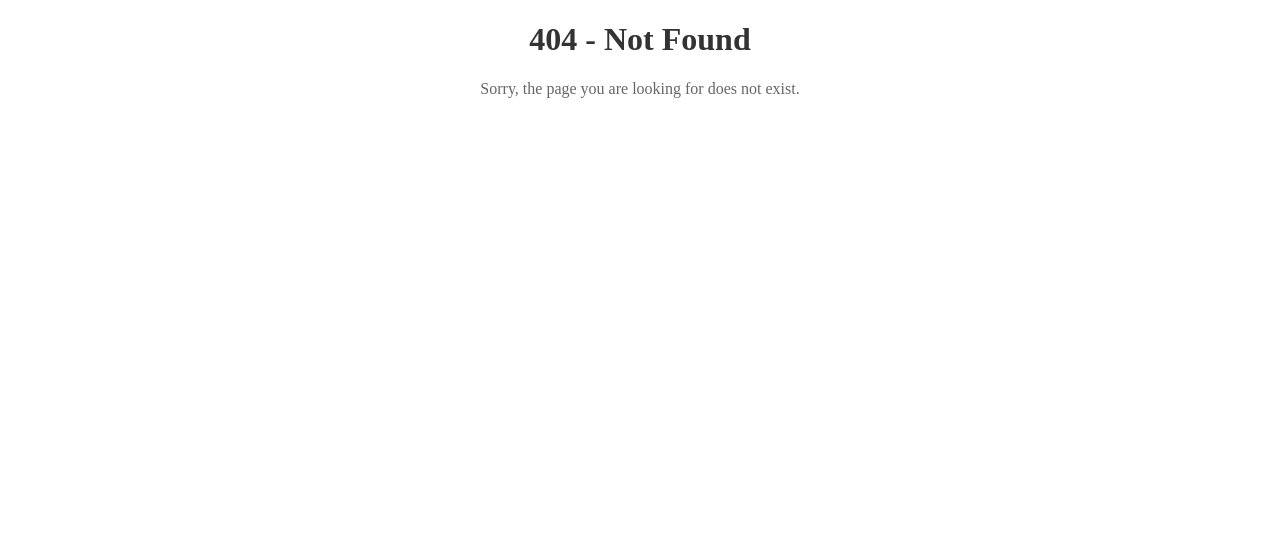
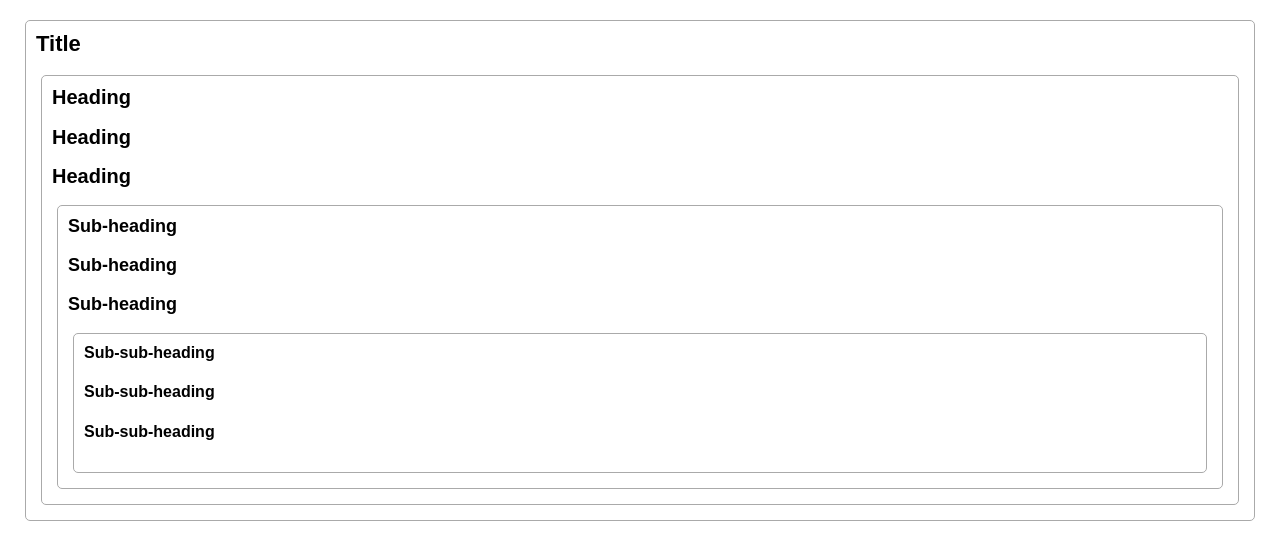
Before and after one commit to satyajitnayk/sync_collab, a React (Vite) app in the folder ui/: page /context in a window 1280 px wide. Before the commit this address had no page. Shown: the top 560 px of the page. Built offline with nearby package versions, Linux system fonts and the light colour scheme.

Commit message:
show basic usage of context in react.

```diff
--- a/ui/src/App.tsx
+++ b/ui/src/App.tsx
@@ -6,6 +6,7 @@ import TextEditor from './components/TextEditor';
 import './App.css';
 import { ProjectMangement } from './components/draganddrop/ProjectMangement';
 import NotFoundPage from './components/NotFoundPage';
+import { ContextPage } from './components/contextpage/ContextPage';
 
 const App: React.FC = () => {
   const joinChat = (username: string, chatroomId: string) => {
@@ -25,7 +26,7 @@ const App: React.FC = () => {
         />
         <Route path="/doc" element={<TextEditor />} />
         <Route path="/project" element={<ProjectMangement />} />
-
+        <Route path="/context" element={<ContextPage />} />
         <Route path="*" element={<NotFoundPage />} />
       </Routes>
     </Router>
--- /dev/null
+++ b/ui/src/components/contextpage/ContextPage.tsx
@@ -0,0 +1,27 @@
+import { Heading } from './Heading';
+import { Section } from './Section';
+import './context.css';
+
+// For more Read:  https://react.dev/learn/passing-data-deeply-with-context
+export const ContextPage = () => {
+  return (
+    <Section level={1}>
+      <Heading>Title</Heading>
+      <Section level={2}>
+        <Heading>Heading</Heading>
+        <Heading>Heading</Heading>
+        <Heading>Heading</Heading>
+        <Section level={3}>
+          <Heading>Sub-heading</Heading>
+          <Heading>Sub-heading</Heading>
+          <Heading>Sub-heading</Heading>
+          <Section level={4}>
+            <Heading>Sub-sub-heading</Heading>
+            <Heading>Sub-sub-heading</Heading>
+            <Heading>Sub-sub-heading</Heading>
+          </Section>
+        </Section>
+      </Section>
+    </Section>
+  );
+};
--- /dev/null
+++ b/ui/src/components/contextpage/Heading.tsx
@@ -0,0 +1,25 @@
+import { useContext } from 'react';
+import { LevelContext } from './LevelContext';
+
+interface Props {
+  children: React.ReactNode;
+}
+export const Heading = ({ children }: Props) => {
+  const level = useContext(LevelContext);
+  switch (level) {
+    case 1:
+      return <h1>{children}</h1>;
+    case 2:
+      return <h2>{children}</h2>;
+    case 3:
+      return <h3>{children}</h3>;
+    case 4:
+      return <h4>{children}</h4>;
+    case 5:
+      return <h5>{children}</h5>;
+    case 6:
+      return <h6>{children}</h6>;
+    default:
+      throw Error('Unknown level: ' + level);
+  }
+};
--- /dev/null
+++ b/ui/src/components/contextpage/LevelContext.ts
@@ -0,0 +1,3 @@
+import { createContext } from 'react';
+
+export const LevelContext = createContext(1);
--- /dev/null
+++ b/ui/src/components/contextpage/Section.tsx
@@ -0,0 +1,14 @@
+import { LevelContext } from './LevelContext';
+
+interface Props {
+  level: number;
+  children: any[];
+}
+
+export const Section = ({ level, children }: Props) => {
+  return (
+    <section className="section">
+      <LevelContext.Provider value={level}>{children}</LevelContext.Provider>
+    </section>
+  );
+};
--- /dev/null
+++ b/ui/src/components/contextpage/context.css
@@ -0,0 +1,54 @@
+* {
+  box-sizing: border-box;
+}
+
+body {
+  font-family: sans-serif;
+  margin: 20px;
+  padding: 0;
+}
+
+h1 {
+  margin-top: 0;
+  font-size: 22px;
+}
+
+h2 {
+  margin-top: 0;
+  font-size: 20px;
+}
+
+h3 {
+  margin-top: 0;
+  font-size: 18px;
+}
+
+h4 {
+  margin-top: 0;
+  font-size: 16px;
+}
+
+h5 {
+  margin-top: 0;
+  font-size: 14px;
+}
+
+h6 {
+  margin-top: 0;
+  font-size: 12px;
+}
+
+code {
+  font-size: 1.2em;
+}
+
+ul {
+  padding-inline-start: 20px;
+}
+
+.section {
+  padding: 10px;
+  margin: 5px;
+  border-radius: 5px;
+  border: 1px solid #aaa;
+}
```
